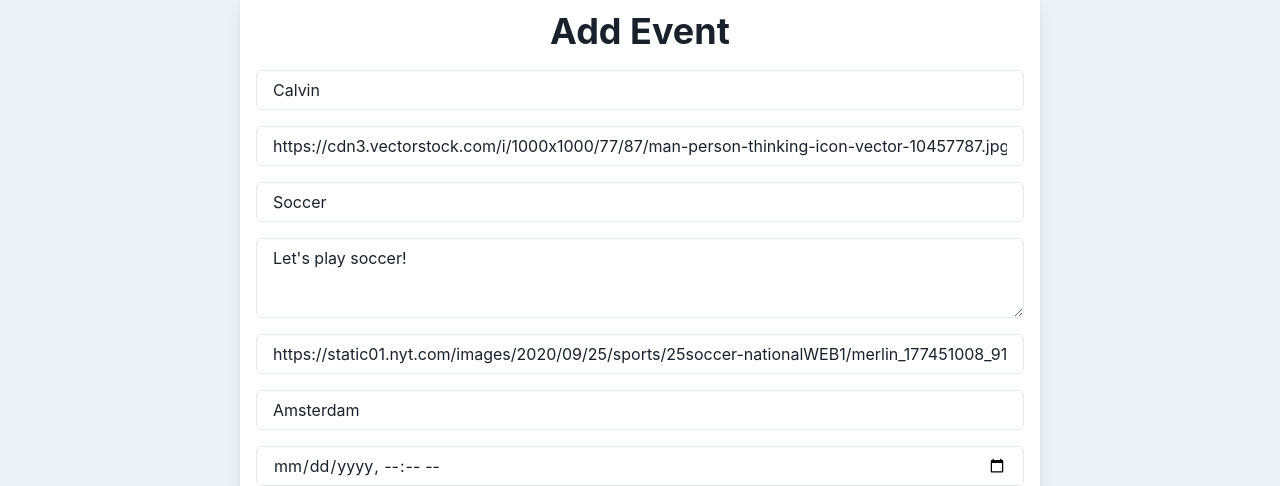
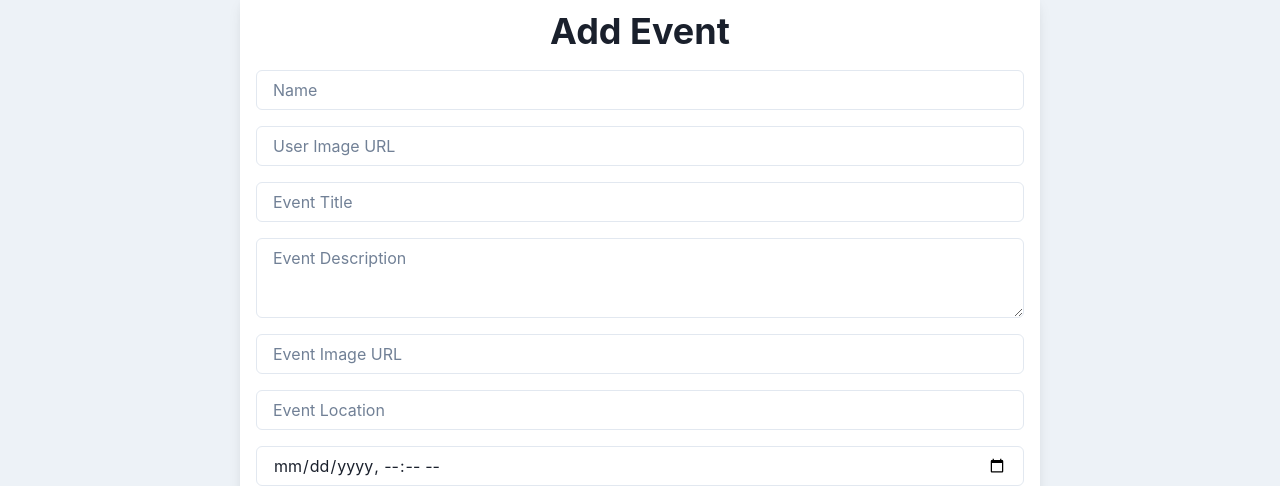
Before and after one commit to CalvinvanEsveld/React-Advanced-Project, a React (Vite) app: page /addevent in a window 1280 px wide. Shown: the part 124-610 px from the top of the page. Built offline with nearby package versions, Linux system fonts and the light colour scheme; no server answers.

Commit message:
second commit

```diff
--- a/src/pages/AddEvent.jsx
+++ b/src/pages/AddEvent.jsx
@@ -18,16 +18,12 @@ export const AddEvent = () => {
   const [users, setUsers] = useState([]);
   const [events, setEvents] = useState([]);
   const [categories, setCategories] = useState([]);
-  const [name, setName] = useState("Calvin");
-  const [userImage, setUserImage] = useState(
-    "https://cdn3.vectorstock.com/i/1000x1000/77/87/man-person-thinking-icon-vector-10457787.jpg"
-  );
-  const [title, setTitle] = useState("Soccer");
-  const [description, setDescription] = useState("Let's play soccer!");
-  const [image, setImage] = useState(
-    "https://static01.nyt.com/images/2020/09/25/sports/25soccer-nationalWEB1/merlin_177451008_91c7b66d-3c8a-4963-896e-54280f374b6d-superJumbo.jpg"
-  );
-  const [location, setLocation] = useState("Amsterdam");
+  const [name, setName] = useState("");
+  const [userImage, setUserImage] = useState("");
+  const [title, setTitle] = useState("");
+  const [description, setDescription] = useState("");
+  const [image, setImage] = useState("");
+  const [location, setLocation] = useState("");
   const [startTime, setStartTime] = useState("");
   const [endTime, setEndTime] = useState("");
   const [categoryName, setCategoryName] = useState("");
```
